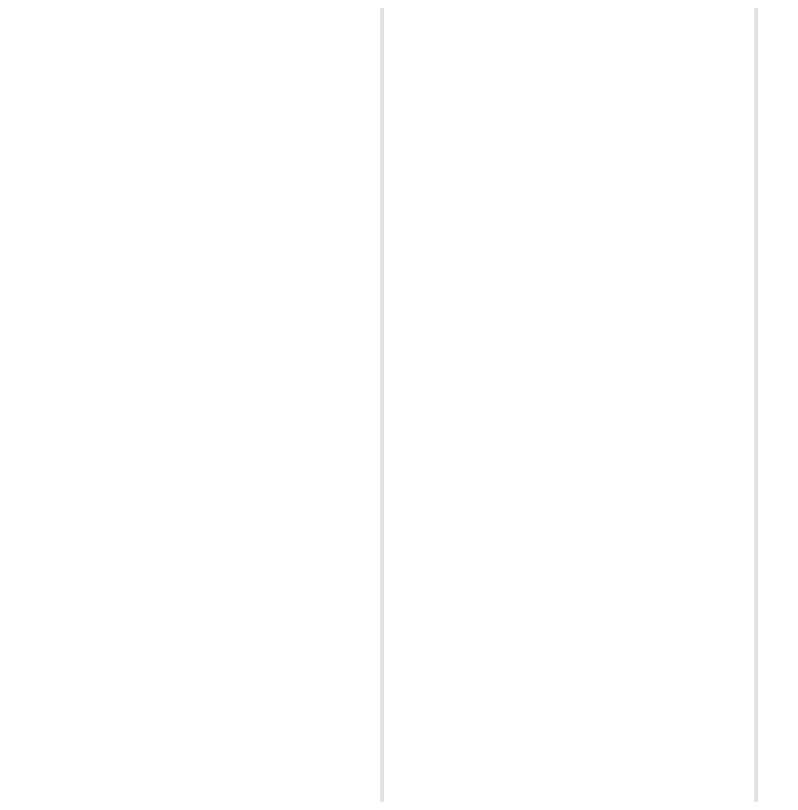
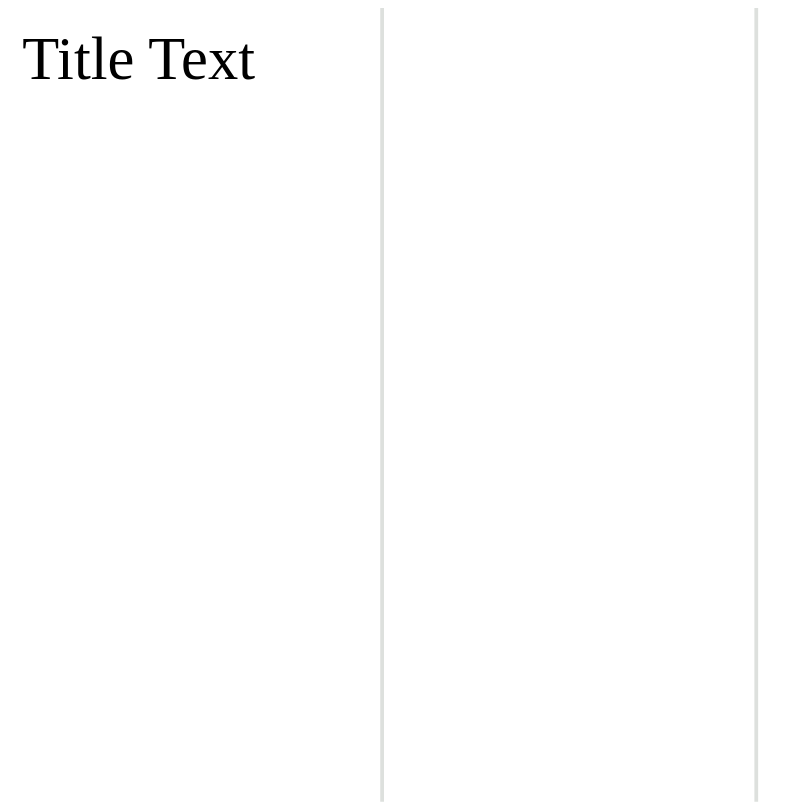
Before and after one commit to buddha-dharma/meditation-leaflet, a plain HTML site: page index.html in a window 1280 px wide. Shown: the whole page, without its empty margins (0-798 px from the left). Drawn offline with Linux system fonts and the light colour scheme.

Commit message:
Add title

```diff
--- a/index.html
+++ b/index.html
@@ -9,5 +9,6 @@
    id="svg8">
    <line x1="33.33%" y1="0" x2="33.33%" y2="100%" style="stroke: #dde0dd;"></line>
    <line x1="66.66%" y1="0" x2="66.66%" y2="100%" style="stroke: #dde0dd;"></line>
+   <text x="1mm" y="5mm">Title Text</text>
 </svg>
 </html>
```
